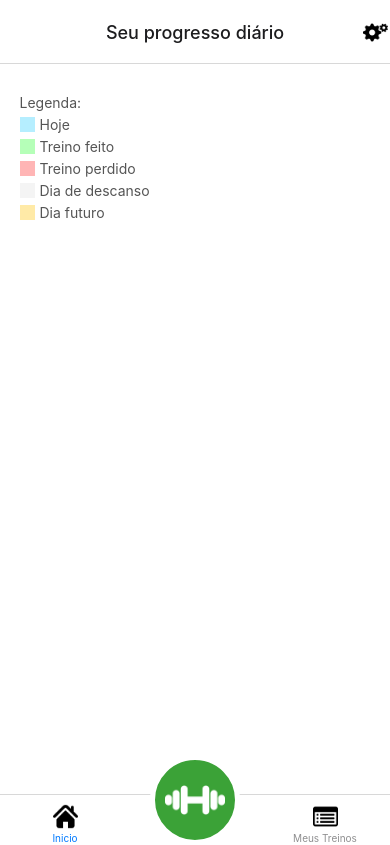
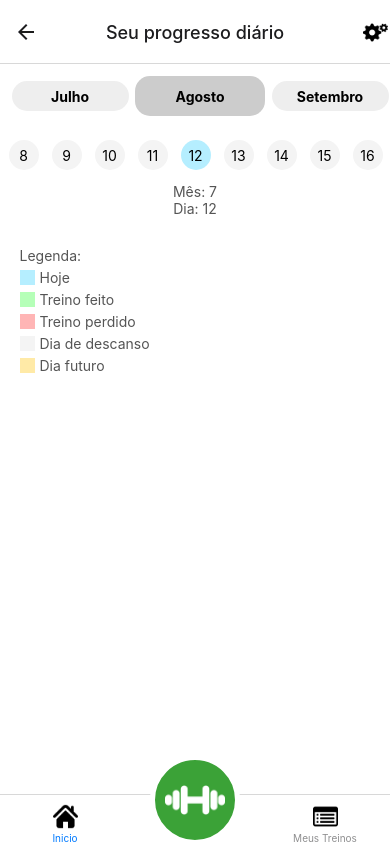
Before and after one commit to RafaelCarvalh0/DevFit, a React Native app: screen /AppTab in a window 390 px wide. Built offline with nearby package versions, Linux system fonts and the light colour scheme.

Commit message:
Alteracoes funcionais

```diff
--- a/src/components/HomeDaysScroll.js
+++ b/src/components/HomeDaysScroll.js
@@ -1,5 +1,153 @@
-import React from "react";
+import React, { useState, useEffect, useRef } from "react";
+import { Dimensions, Text } from "react-native";
+import styled from "styled-components/native";
 
-export default () => {
-    return null;
+const screenWidth = Math.round(Dimensions.get('window').width);
+let dayWidth = Math.round(screenWidth / 9);
+let offsetWidth = Math.round((screenWidth - dayWidth) / 2);
+
+const Day = ({day, month, dailyProgress, workoutDays, onPress}) => {
+    let bgColor = '#FFEAA7';
+
+    let today = new Date();
+    today.setHours(0);
+    today.setMinutes(0);
+    today.setSeconds(0);
+    today.setMilliseconds(0);
+
+    let thisDate = new Date(today.getFullYear(), month, day);
+
+    if(workoutDays.includes(thisDate.getDay())) {
+
+        if(thisDate.getTime() < today.getTime()) {
+            let thisYear = thisDate.getFullYear();
+            let thisMonth = thisDate.getMonth();
+            let thisDay = thisDate.getDate();
+            thisMonth = (thisMonth < 10) ? '0' + thisMonth : thisMonth + 1;
+            thisMonth = (thisDay < 10) ? '0' + thisDay : thisDay;
+
+            let dFormated = `${thisYear}-${thisMonth}-${thisDay}`;
+
+            //alert(thisMonth)
+            // console.log("---------- THIS YEAR --- ", thisYear);
+            // console.log("---------- THIS MONTH --- ", thisMonth);
+            // console.log("---------- THIS DAY --- ", thisDay);
+            // console.log("---------- DFORMATED --- ", dFormated);
+
+            if(dailyProgress.includes(dFormated)) {
+                bgColor = '#B5FFB8'; //Treinou
+            } else {
+                bgColor = '#FFB5B5'; // Não treinou
+            }
+
+        }
+
+    } else {
+        bgColor = '#F4F4F4';
+    }
+
+    if(thisDate.getTime() == today.getTime()) {
+        bgColor = '#B5EEFF';
+    }
+
+    return (
+        <DayButton width={dayWidth} onPress={onPress} underlayColor="transparent">
+            <DayItem style={{backgroundColor: bgColor}}>
+                <DayText>{day}</DayText>
+            </DayItem>
+        </DayButton>
+    );
 }
+
+const DayButton = styled.TouchableHighlight`
+    width:${props=>props.width};
+    justify-content: center;
+    align-items: center;
+`;
+
+const DayItem = styled.View`
+    width: 30px;
+    height: 30px;
+    border-radius: 15px;
+    background-color: #EEE;
+    justify-content: center;
+    align-items: center;
+`;
+
+const DayText = styled.Text`
+
+`;
+
+
+//---------------------------------------------------------------------
+
+export default (props) => {
+
+    const DayRef = useRef();
+
+    const [selectedDay, setSelectedDay] = useState(props.selectedDay);
+
+    const handleScrollEnd = (e) => {
+        let posX = e.nativeEvent.contentOffset.x;
+        let targetDay = Math.round(posX / dayWidth) + 1;
+        setSelectedDay(targetDay);
+
+    }
+
+    const scrollToDay = (day) => {
+        let posX = (day - 1) * dayWidth;
+        DayRef.current.scrollTo({x:posX, y:0, animated:true});
+
+    }
+
+    useEffect(() => {
+        props.setSelectedDay(selectedDay);
+    }, [selectedDay]);
+
+    useEffect(() => {
+        setTimeout(() => {
+            if(props.selectedMonth == new Date().getMonth()) {
+                scrollToDay(new Date().getDate());
+            } else {
+                scrollToDay(1);
+            }
+        }, 10);
+    }, [props.selectedMonth]);
+
+    let days = [];
+    //Isso tudo é para saber quantos dias eu tenho no mês atual
+    let daysInMonth = new Date(new Date().getFullYear(), (props.selectedMonth + 1), 0).getDate();
+    for(let i = 1; i <= daysInMonth; i++) {
+        days.push(i);
+    }
+
+    return (
+        <DaysScroll
+            ref={DayRef}
+            horizontal={true}
+            showsHorizontalScrollIndicator={false}
+            decelerationRate="fast"
+            snapToInterval={dayWidth}
+            contentContainerStyle={{paddingLeft: offsetWidth, paddingRight: offsetWidth}}
+            onMomentumScrollEnd={handleScrollEnd}
+       >
+            {days.map((day, key) => {
+                return (
+                    <Day
+                        key={key}
+                        day={day}
+                        month={props.selectedMonth}
+                        dailyProgress={props.dailyProgress}
+                        workoutDays={props.workoutDays}
+                        onPress={() => scrollToDay(day)}
+                    />
+                );
+            })}
+        </DaysScroll>
+    );
+}
+
+const DaysScroll = styled.ScrollView`
+    width: 100%;
+    height: 50px;
+`;
--- a/src/components/HomeMonthScroll.js
+++ b/src/components/HomeMonthScroll.js
@@ -1,5 +1,86 @@
-import React from "react";
+import React, { useState, useEffect, useRef } from "react";
+import { Dimensions } from "react-native";
+import styled from "styled-components/native";
 
-export default () => {
-    return null;
+let months = ['Janeiro', 'Fevereiro', 'Março', 'Abril', 'Maio', 'Junho', 'Julho', 'Agosto', 'Setembro', 'Outubro', 'Novembro', 'Dezembro']
+const screenWidth = Math.round(Dimensions.get('window').width);
+let thirdWidth = screenWidth / 3;
+
+export default (props) => {
+
+    const MonthRef = useRef();
+
+    const [selectedMonth, setSelectedMonth] = useState(props.selectedMonth);
+
+    const handleScrollEnd = (e) => {
+        let posX = e.nativeEvent.contentOffset.x;
+        let targetMonth = Math.round(posX / thirdWidth);
+        setSelectedMonth(targetMonth);
+    }
+
+    const scrollToMonth = (month) => {
+        let posX = month * thirdWidth;
+        MonthRef.current.scrollTo({x:posX, y:0, animated:true});
+    }
+
+    useEffect(() => {
+        props.setSelectedMonth(selectedMonth);
+    }, [selectedMonth]);
+
+    useEffect(() => {
+        setTimeout(() => {
+            scrollToMonth(selectedMonth);
+        }, 10);
+    }, [props.selectedMonth]);
+
+    return (
+        <MonthScroll
+            ref={MonthRef}
+            horizontal={true}
+            showsHorizontalScrollIndicator={false}
+            decelerationRate="fast"
+            snapToInterval={thirdWidth}
+            contentContainerStyle={{paddingLeft: thirdWidth, paddingRight: thirdWidth}}
+            onMomentumScrollEnd={handleScrollEnd}
+       >
+            {months.map((month, key) => {
+                return (
+                    <MonthButton key={key} width={thirdWidth} underlayColor="transparent" onPress={() => setSelectedMonth(key)}>
+                        <MonthItem style={key == selectedMonth? {
+                            backgroundColor: '#CCC',
+                            width: '100%',
+                            height: 40
+                        } : {}}>
+                            <MonthText>{month}</MonthText>
+                        </MonthItem>
+                    </MonthButton>
+                );
+            })}
+        </MonthScroll>
+    );
 }
+
+const MonthScroll = styled.ScrollView`
+    margin: 5px 0;
+    padding: 5px;
+    width: 100%;
+`;
+
+const MonthButton = styled.TouchableHighlight`
+    width:${ props => props.width};
+    justify-content: center;
+    align-items: center;
+`;
+
+const MonthItem = styled.View`
+    width: 90%;
+    height: 30px;
+    background-color: #EEE;
+    border-radius: 15px;
+    justify-content: center;
+    align-items: center;
+`;
+
+const MonthText = styled.Text`
+    font-weight: bold;
+`;
--- a/src/reducers/index.js
+++ b/src/reducers/index.js
@@ -1,6 +1,6 @@
 import { combineReducers } from "redux";
-import userReducer from './userReducer';
+import userReducer from "./userReducer";
 
-export default combineReducers({
-    user: userReducer
+export const reducers = combineReducers({
+    user: userReducer,
 });
--- a/src/reducers/userReducer.js
+++ b/src/reducers/userReducer.js
@@ -6,13 +6,10 @@ const initialState = {
     workoutDays:[], //0-6 (semana começa no domingo)
     myWorkouts:[],
     lastWorkout:'', //ID
-    dailyProgress:['2019-09-13', '2019-09-12']
+    dailyProgress:['2022-09-13', '2022-09-12']
 };
 
-//Clone do array myWorkouts
-//let myWorkouts = [...initialState.myWorkouts];
-
-export const userSlice = createSlice({
+const userSlice = createSlice({
     name: 'user',
     initialState,
     reducers: {
--- a/src/screens/Home.js
+++ b/src/screens/Home.js
@@ -1,4 +1,4 @@
-import React, { useState, useEffect, useLayoutEffect } from "react";
+import React, { useState, useLayoutEffect } from "react";
 
 import styled from "styled-components/native";
 import { useSelector, useDispatch } from "react-redux";
@@ -44,14 +44,26 @@ const PageStarterDays = (props) => {
     let today = new Date();
 
     const [selectedMonth, setSelectedMonth] = useState(today.getMonth());
+    const [selectedDay, setSelectedDay] = useState(today.getDate());
 
     return (
         <Container>
             <HomeMonthScroll
+                selectedMonth={selectedMonth}
+                setSelectedMonth={setSelectedMonth}
+            />
+            <HomeDaysScroll
+                selectedMonth={selectedMonth}
+                selectedDay={selectedDay}
+                setSelectedDay={setSelectedDay}
 
+                dailyProgress={user?.dailyProgress}
+                workoutDays={user?.workoutDays}
             />
-            <HomeDaysScroll />
             <HomeDayStatus />
+
+            <LegendText>Mês: {selectedMonth}</LegendText>
+            <LegendText>Dia: {selectedDay}</LegendText>
 
             <Legend>
                 <LegendText>Legenda:</LegendText>
@@ -102,13 +114,13 @@ const ConfigButtonImage = styled.Image`
 
 const Legend = styled.View`
     width: 90%;
+    height: 75%;
     align-items: flex-start;
     margin-top: 30px;
 `;
 
 const LegendText = styled.Text`
     color: #555;
-
 `;
 
 const LegendItem = styled.View`
--- a/src/screens/Preload.js
+++ b/src/screens/Preload.js
@@ -5,11 +5,10 @@ const Preload = (props) => {
 
     const navigation = useNavigation();
     const user = useSelector(state => state.user);
-    //console.log("[DEBUG]" + user.name);
+    console.log("[DEBUG]" + user.name);
 
-    //Deixar WorkoutDays == null faz com que o App já saiba que esse usuário
-    //Já passou pelas etapas de configurações
-    if (!user.name && !user.workoutDays == null) {
+    //Todo - Persistir usuário já cadastrado!
+    if (user.name == ""  && user.workoutDays == "") {
         navigation.dispatch(CommonActions.reset({
             index: 0,
             routes: [
--- a/src/screens/StarterDays.js
+++ b/src/screens/StarterDays.js
@@ -39,24 +39,26 @@ const PageStarterDays = () => {
                 },
             })
 
-    }, [user.workoutDays.length > 0]);
+    }, [user?.workoutDays.length > 0]);
 
     const nextAction = () => {
 
-        if (!route.params.name || !user.workoutDays.length) {
+        if (!route?.params.name || !user?.workoutDays.length) {
             Alert.alert("Você precisa treinar pelomenos 1 dia!");
             return
         }
 
         //Passando o parametro workoutDays via route.params.workoutDays lá na próxima pagina
         navigation.navigate('StarterLevel', {
-            workoutDays: user.workoutDays
+            workoutDays: user?.workoutDays
         });
     }
 
 
     const toggleDay = (dia) => {
-        let newWorkoutDays = [...user.workoutDays];
+        console.log(...user.workoutDays)
+        //alert(...user.workoutDays)
+        let newWorkoutDays = [...user?.workoutDays];
 
         if(!user.workoutDays.includes(dia)) {
             //inserir
@@ -78,25 +80,25 @@ const PageStarterDays = () => {
             <HeaderText>Opa, <BoldText>{firstName}</BoldText>, tudo bem?</HeaderText>
             <HeaderText>Quais <BoldText>dias da semana</BoldText> você pretende treinar?</HeaderText>
             <DaysArea>
-                <DefaultButton bgColor={user.workoutDays.includes(1)?'#A5E8BC':false} width={100+'px'} style={{marginBottom: 20}} underlayColor="#CCC" onPress={() => toggleDay(1)}>
+                <DefaultButton bgColor={user?.workoutDays.includes(1)?'#A5E8BC':false} width={100+'px'} style={{marginBottom: 20}} underlayColor="#CCC" onPress={() => toggleDay(1)}>
                     <Text>Segunda</Text>
                 </DefaultButton>
-                <DefaultButton bgColor={user.workoutDays.includes(2)?'#A5E8BC':false} width={100+'px'} style={{marginBottom: 20}} underlayColor="#CCC" onPress={() => toggleDay(2)} >
+                <DefaultButton bgColor={user?.workoutDays.includes(2)?'#A5E8BC':false} width={100+'px'} style={{marginBottom: 20}} underlayColor="#CCC" onPress={() => toggleDay(2)} >
                     <Text>Terça</Text>
                 </DefaultButton>
-                <DefaultButton bgColor={user.workoutDays.includes(3)?'#A5E8BC':false} width={100+'px'} style={{marginBottom: 20}} underlayColor="#CCC" onPress={() => toggleDay(3)} >
+                <DefaultButton bgColor={user?.workoutDays.includes(3)?'#A5E8BC':false} width={100+'px'} style={{marginBottom: 20}} underlayColor="#CCC" onPress={() => toggleDay(3)} >
                     <Text>Quarta</Text>
                 </DefaultButton>
-                <DefaultButton bgColor={user.workoutDays.includes(4)?'#A5E8BC':false} width={100+'px'} style={{marginBottom: 20}} underlayColor="#CCC" onPress={() => toggleDay(4)} >
+                <DefaultButton bgColor={user?.workoutDays.includes(4)?'#A5E8BC':false} width={100+'px'} style={{marginBottom: 20}} underlayColor="#CCC" onPress={() => toggleDay(4)} >
                     <Text>Quinta</Text>
                 </DefaultButton>
-                <DefaultButton bgColor={user.workoutDays.includes(5)?'#A5E8BC':false} width={100+'px'} style={{marginBottom: 20}} underlayColor="#CCC" onPress={() => toggleDay(5)} >
+                <DefaultButton bgColor={user?.workoutDays.includes(5)?'#A5E8BC':false} width={100+'px'} style={{marginBottom: 20}} underlayColor="#CCC" onPress={() => toggleDay(5)} >
                     <Text>Sexta</Text>
                 </DefaultButton>
-                <DefaultButton bgColor={user.workoutDays.includes(6)?'#A5E8BC':false} width={100+'px'} style={{marginBottom: 20}} underlayColor="#CCC" onPress={() => toggleDay(6)} >
+                <DefaultButton bgColor={user?.workoutDays.includes(6)?'#A5E8BC':false} width={100+'px'} style={{marginBottom: 20}} underlayColor="#CCC" onPress={() => toggleDay(6)} >
                     <Text>Sábado</Text>
                 </DefaultButton>
-                <DefaultButton bgColor={user.workoutDays.includes(0)?'#A5E8BC':false} width={100+'px'} style={{marginBottom: 20}} underlayColor="#CCC" onPress={() => toggleDay(0)} >
+                <DefaultButton bgColor={user?.workoutDays.includes(0)?'#A5E8BC':false} width={100+'px'} style={{marginBottom: 20}} underlayColor="#CCC" onPress={() => toggleDay(0)} >
                     <Text>Domingo</Text>
                 </DefaultButton>
             </DaysArea>
--- a/src/store.js
+++ b/src/store.js
@@ -1,22 +1,23 @@
 import { configureStore } from "@reduxjs/toolkit";
 import { persistReducer, persistStore } from "redux-persist";
 import AsyncStorage from "@react-native-community/async-storage";
+import hardSet from 'redux-persist/lib/stateReconciler/hardSet';
 import thunk from 'redux-thunk';
 
-import Reducers from './reducers/index';
+import { reducers } from './reducers/index';
 
 const persistConfig = {
     key: 'root',
     storage: AsyncStorage,
-    whitelist: ['userReducer']
+    stateReconcilier: hardSet
 };
 
-const persistedReducer = persistReducer(persistConfig, Reducers);
+const persistedReducer = persistReducer(persistConfig, reducers);
 
 const store = configureStore({
     reducer: persistedReducer,
     devTools: process.env.NODE_ENV !== 'production',
-    middleware: [thunk],
+  middleware: [thunk]
 });
 
 let persistor = persistStore(store);
```
